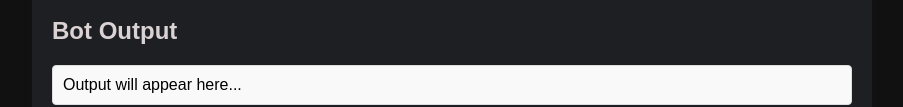
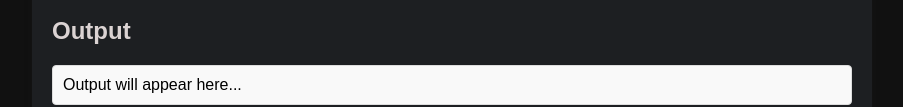
Before and after one commit to bakar8440/TranslatorBOT, a website: page public/index.html in a window 1280 px wide. Shown: the part 606-713 px from the top of the page, without its empty margins (188-1091 px from the left). Drawn offline with Linux system fonts and the light colour scheme.

Commit message:
Update index.html

```diff
--- a/public/index.html
+++ b/public/index.html
@@ -44,7 +44,7 @@
 
         <!-- Output Section -->
         <div class="output-section">
-            <h2>Bot Output</h2>
+            <h2><b>Output</b></h2>
             <p id="output">Output will appear here...</p>
         </div>
 
```
